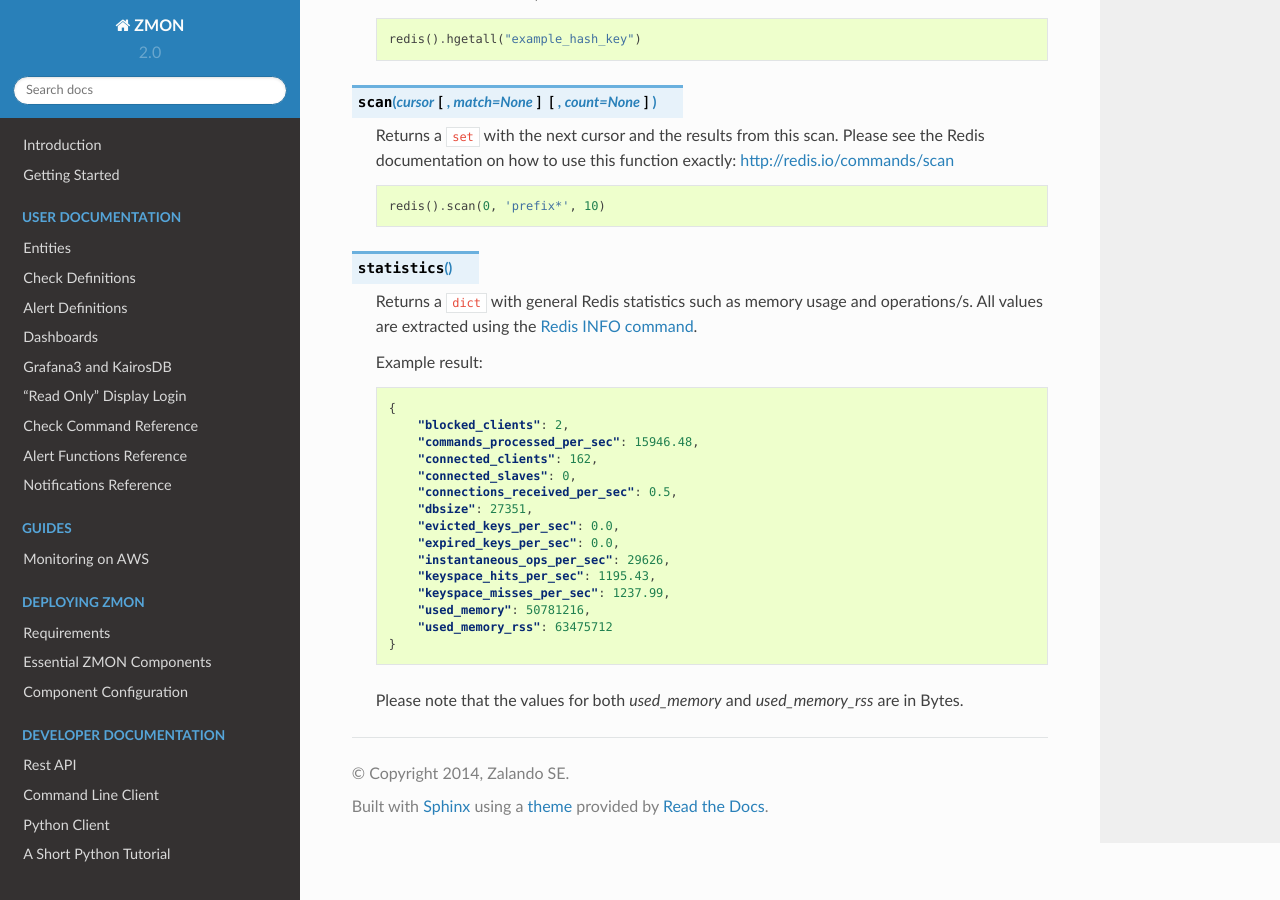
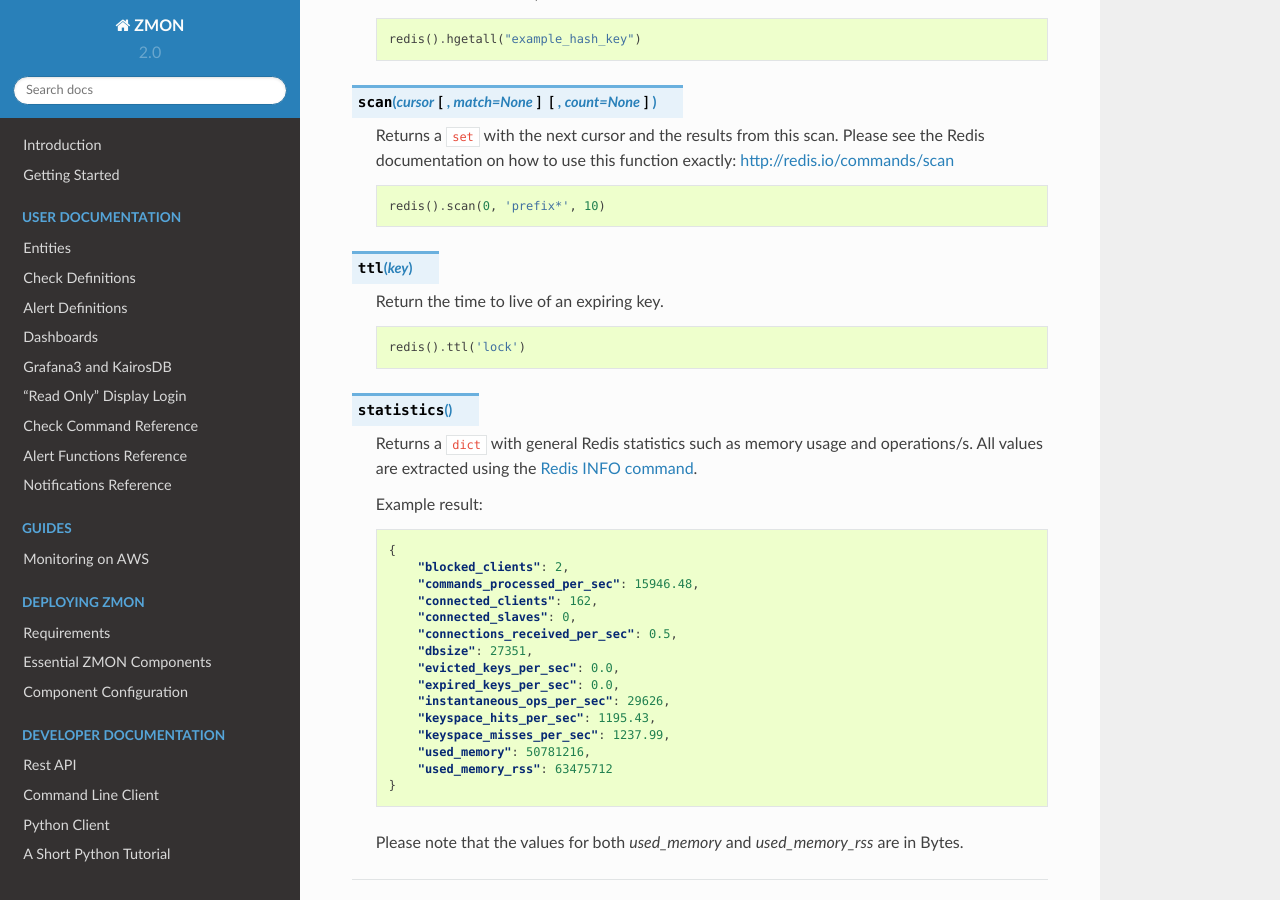
Before and after one commit to zalando-zmon/zmon-docs, a Sphinx documentation site: the page built from docs/user/check-ref/redis_wrapper.rst, in a window 1280 px wide and 900 px high, scrolled down 1541 px. Built offline with Sphinx 7.4.7 and the Read the Docs theme 2.0.0, drawn with Linux system fonts in a browser that asks for light colours.

Commit message:
Added TTL to Redis wrapper

```diff
--- a/docs/user/check-ref/redis_wrapper.rst
+++ b/docs/user/check-ref/redis_wrapper.rst
@@ -93,6 +93,16 @@ The object returned by the :py:func:`redis` function provides the following meth
 
         redis().scan(0, 'prefix*', 10)
 
+
+.. py:method:: ttl(key)
+
+    Return the time to live of an expiring key.
+
+    ::
+
+        redis().ttl('lock')
+
+
 .. py:method:: statistics()
 
     Returns a ``dict`` with general Redis statistics such as memory usage and operations/s.
```
